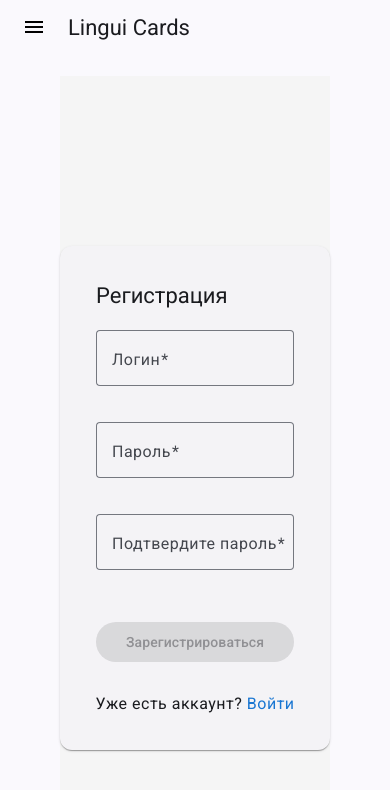
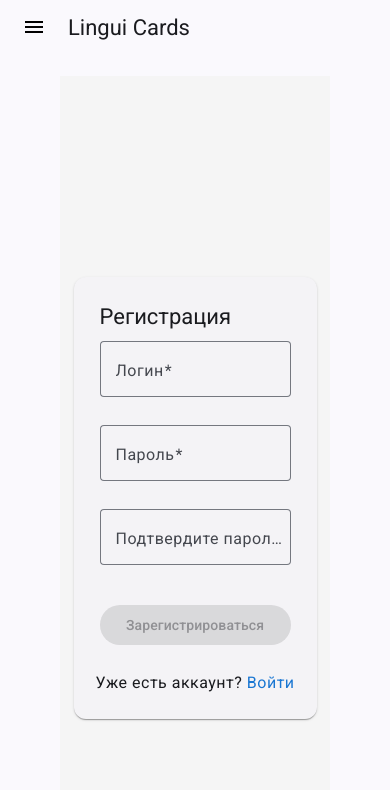
Before and after one commit to Eyara/LinguiCards.Frontend, an Angular app: page /sign-up in a window 390 px wide. Shown: the top 790 px of the page. Built offline with nearby package versions, Linux system fonts and the light colour scheme.

Commit message:
Add mobile support

```diff
--- a/src/app/components/language/language-page/language-page.component.scss
+++ b/src/app/components/language/language-page/language-page.component.scss
@@ -3,8 +3,18 @@
   flex-direction: row;
   justify-content: flex-start;
   align-items: center;
+
+  @media (max-width: 1280px) {
+    flex-direction: column;
+    align-items: flex-start;
+  }
 }
 
 .language-card-container > * {
   margin-right: 50px;
+
+  @media (max-width: 1280px) {
+    margin-right: 0;
+    margin-bottom: 20px;
+  }
 }
--- a/src/app/components/login/shared/login.shared.scss
+++ b/src/app/components/login/shared/login.shared.scss
@@ -50,4 +50,33 @@
       }
     }
   }
+
+  @media (max-width: 1200px) {
+    mat-card {
+      width: 90%;
+      padding: 10px;
+
+      mat-card-header {
+        margin-bottom: 10px;
+      }
+
+      mat-card-content {
+        form {
+          gap: 8px;
+
+          mat-form-field {
+            width: 100%;
+          }
+
+          button[type="submit"] {
+            margin-top: 12px;
+          }
+        }
+      }
+
+      mat-card-actions {
+        margin-top: 12px;
+      }
+    }
+  }
 }
--- a/src/app/components/training/training-page/training-page.component.scss
+++ b/src/app/components/training/training-page/training-page.component.scss
@@ -24,7 +24,7 @@
   display: flex;
   margin-top: 30px;
 
-  > * {
+  >* {
     margin-right: 15px;
   }
 
@@ -81,3 +81,23 @@
     }
   }
 }
+
+@media (max-width: 1280px) {
+  .training-page {
+    padding: 10px;
+  }
+
+  .training-page__options {
+    flex-direction: column;
+    gap: 10px;
+  }
+
+  .action-buttons {
+    flex-direction: column;
+
+    >* {
+      margin-right: 0;
+      margin-bottom: 10px;
+    }
+  }
+}
--- a/src/app/components/word/word-page/word-page.component.scss
+++ b/src/app/components/word/word-page/word-page.component.scss
@@ -64,3 +64,24 @@
     }
   }
 }
+
+@media (max-width: 1280px) {
+  .word-table {
+    width: 100%;
+    margin-bottom: 20px;
+  }
+
+  .word-edit-form {
+    width: 100%;
+    max-width: 300px;
+  }
+
+  .action-buttons {
+    width: 100%;
+  }
+
+  .action-button {
+    min-width: 100%;
+    height: 48px;
+  }
+}
```
